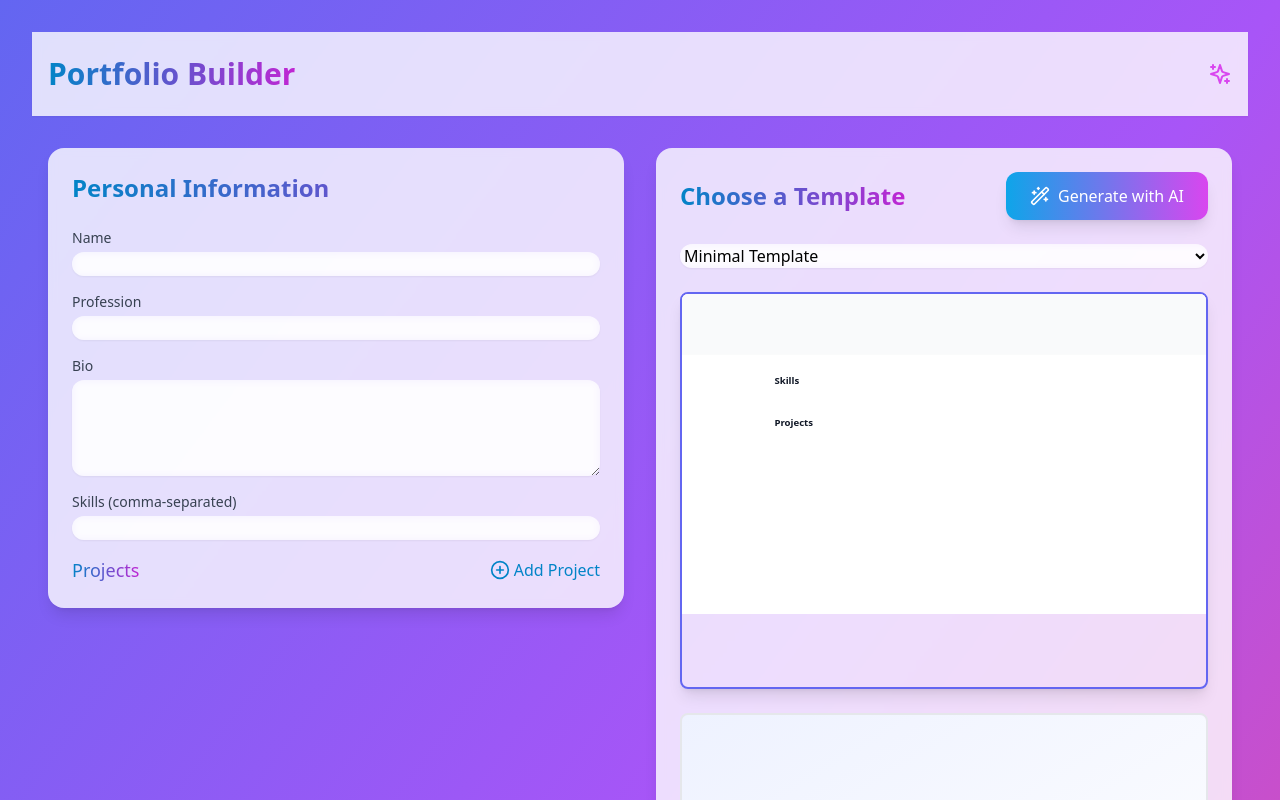
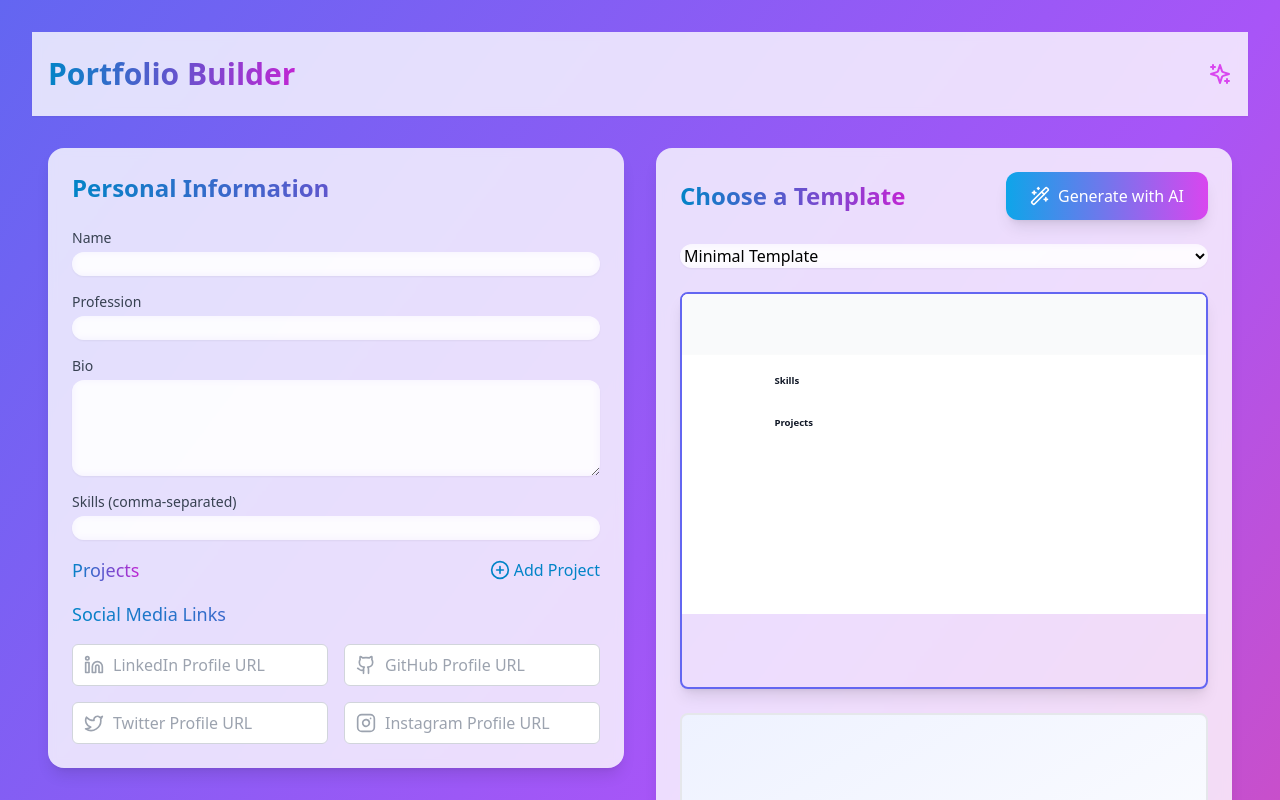
Before and after one commit to AryanVBW/Portfolio-Builder, a React (Vite) app: page / in a window 1280 px wide. Shown: the top 800 px of the page. Built offline with nearby package versions, Linux system fonts and the light colour scheme.

Commit message:
feat: add social media links with icons

```diff
--- a/src/components/UserForm.tsx
+++ b/src/components/UserForm.tsx
@@ -2,6 +2,7 @@ import React from 'react';
 import { UserData } from '../types/portfolio';
 import { PlusCircle, MinusCircle } from 'lucide-react';
 import { motion, AnimatePresence } from 'framer-motion';
+import { Github, Linkedin, Twitter, Instagram } from 'lucide-react';
 
 interface UserFormProps {
   userData: UserData;
@@ -23,6 +24,24 @@ export function UserForm({ userData, setUserData }: UserFormProps) {
     const newProjects = [...userData.projects];
     newProjects.splice(index, 1);
     setUserData({ ...userData, projects: newProjects });
+  };
+
+  const [socialLinks, setSocialLinks] = React.useState({
+    github: userData.github || '',
+    linkedin: userData.linkedin || '',
+    twitter: userData.twitter || '',
+    instagram: userData.instagram || '',
+  });
+
+  const handleSubmit = () => {
+    setUserData({
+      ...userData,
+      projects: userData.projects,
+      github: socialLinks.github,
+      linkedin: socialLinks.linkedin,
+      twitter: socialLinks.twitter,
+      instagram: socialLinks.instagram,
+    });
   };
 
   return (
@@ -174,6 +193,73 @@ export function UserForm({ userData, setUserData }: UserFormProps) {
             ))}
           </AnimatePresence>
         </motion.div>
+
+        <motion.div
+          className="space-y-4"
+          initial={{ opacity: 0 }}
+          animate={{ opacity: 1 }}
+          transition={{ delay: 0.6 }}
+        >
+          <h3 className="text-lg font-medium bg-gradient-to-r from-primary-600 to-secondary-600 text-transparent bg-clip-text">Social Media Links</h3>
+
+          <div className="grid grid-cols-1 md:grid-cols-2 gap-4">
+            {/* LinkedIn */}
+            <div className="relative">
+              <div className="absolute inset-y-0 left-0 pl-3 flex items-center pointer-events-none">
+                <Linkedin className="h-5 w-5 text-gray-400" />
+              </div>
+              <input
+                type="url"
+                placeholder="LinkedIn Profile URL"
+                value={socialLinks.linkedin}
+                onChange={(e) => setSocialLinks({ ...socialLinks, linkedin: e.target.value })}
+                className="pl-10 w-full p-2 border border-gray-300 rounded-md focus:ring-2 focus:ring-indigo-500 focus:border-transparent"
+              />
+            </div>
+
+            {/* GitHub */}
+            <div className="relative">
+              <div className="absolute inset-y-0 left-0 pl-3 flex items-center pointer-events-none">
+                <Github className="h-5 w-5 text-gray-400" />
+              </div>
+              <input
+                type="url"
+                placeholder="GitHub Profile URL"
+                value={socialLinks.github}
+                onChange={(e) => setSocialLinks({ ...socialLinks, github: e.target.value })}
+                className="pl-10 w-full p-2 border border-gray-300 rounded-md focus:ring-2 focus:ring-indigo-500 focus:border-transparent"
+              />
+            </div>
+
+            {/* Twitter */}
+            <div className="relative">
+              <div className="absolute inset-y-0 left-0 pl-3 flex items-center pointer-events-none">
+                <Twitter className="h-5 w-5 text-gray-400" />
+              </div>
+              <input
+                type="url"
+                placeholder="Twitter Profile URL"
+                value={socialLinks.twitter}
+                onChange={(e) => setSocialLinks({ ...socialLinks, twitter: e.target.value })}
+                className="pl-10 w-full p-2 border border-gray-300 rounded-md focus:ring-2 focus:ring-indigo-500 focus:border-transparent"
+              />
+            </div>
+
+            {/* Instagram */}
+            <div className="relative">
+              <div className="absolute inset-y-0 left-0 pl-3 flex items-center pointer-events-none">
+                <Instagram className="h-5 w-5 text-gray-400" />
+              </div>
+              <input
+                type="url"
+                placeholder="Instagram Profile URL"
+                value={socialLinks.instagram}
+                onChange={(e) => setSocialLinks({ ...socialLinks, instagram: e.target.value })}
+                className="pl-10 w-full p-2 border border-gray-300 rounded-md focus:ring-2 focus:ring-indigo-500 focus:border-transparent"
+              />
+            </div>
+          </div>
+        </motion.div>
       </div>
     </motion.div>
   );
--- a/src/types/portfolio.ts
+++ b/src/types/portfolio.ts
@@ -9,7 +9,10 @@ export interface UserData {
   projects: Project[];
   education: Education[];
   experience: Experience[];
-  socialLinks: SocialLinks;
+  github?: string;
+  linkedin?: string;
+  twitter?: string;
+  instagram?: string;
 }
 
 export interface Project {
```
